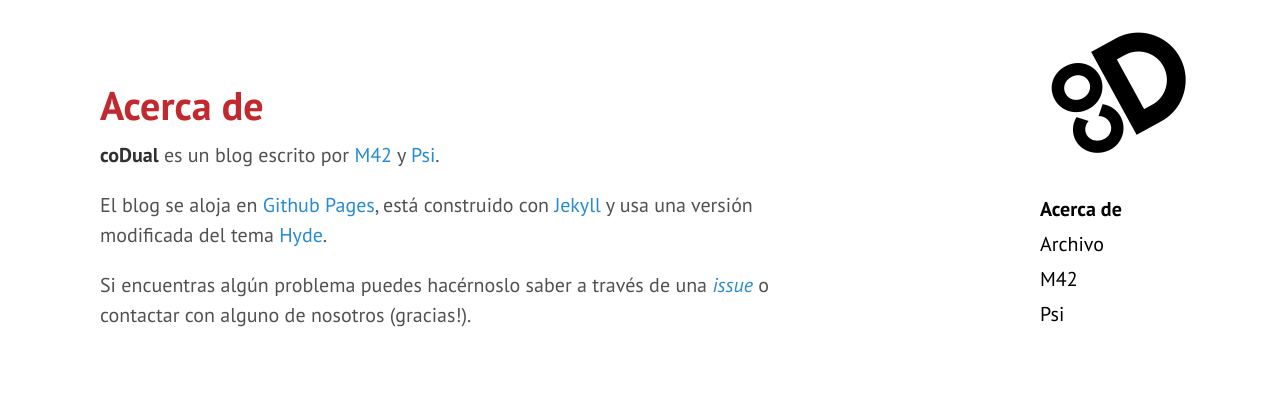
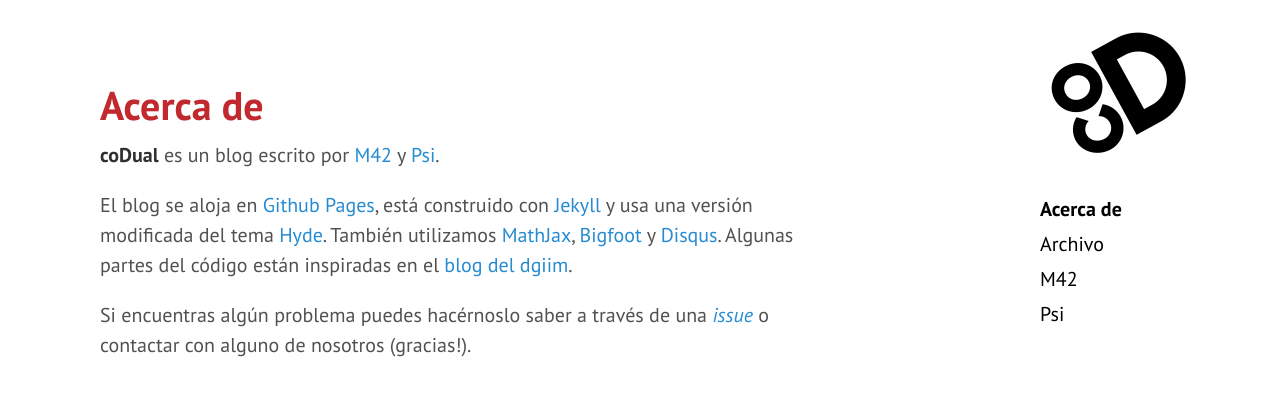
Before and after one commit to coDual/codual.github.io, a Jekyll site: the page built from about.md, in a window 1280 px wide. Shown: the top 396 px of the page. Built offline with Jekyll 4.4.1, drawn with Linux system fonts in a browser that asks for light colours.

Commit message:
Dgiim mention

```diff
--- a/_includes/head.html
+++ b/_includes/head.html
@@ -23,7 +23,7 @@
   <link rel="alternate" type="application/rss+xml" title="RSS" href="/atom.xml">
 
   <!--MathJax-->
-  <script src="https://cdn.mathjax.org/mathjax/latest/MathJax.js?config=TeX-AMS-MML_HTMLorMML" type="text/javascript"></script>
+  <script src="https://cdn.mathjax.org/mathjax/latest/MathJax.js?config=TeX-AMS-MML_HTMLorMML&locale=es" type="text/javascript"></script>
 
   <!--Bigfoot.js-->
   <script type="text/javascript" src="/js/jquery-1.12.3.min.js"></script>
--- a/about.md
+++ b/about.md
@@ -10,6 +10,9 @@
 El blog se aloja en [Github Pages]({{ site.github.repository_url }}),
 está construido con [Jekyll](https://jekyllrb.com)
 y usa una versión modificada del tema [Hyde](http://hyde.getpoole.com).
+También utilizamos [MathJax](https://www.mathjax.org),
+[Bigfoot](http://www.bigfootjs.com) y [Disqus](https://disqus.com).
+Algunas partes del código están inspiradas en el [blog del dgiim](http://tux.ugr.es/dgiimblog).
 
 Si encuentras algún problema puedes hacérnoslo saber a través de una
 [*issue*]({{ site.github.issues_url }}) o contactar con alguno de nosotros (gracias!).
```
